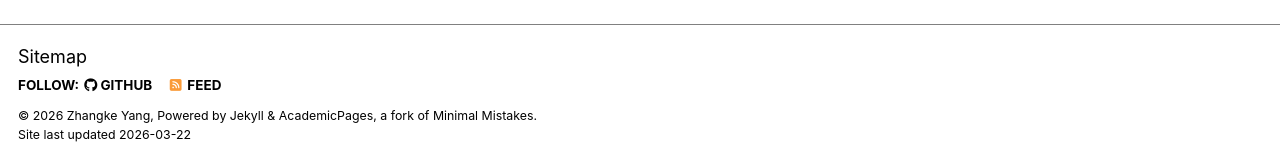
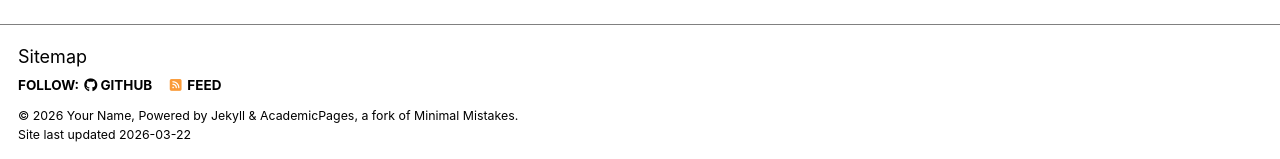
Before and after one commit to zkyang16/zkyang16.github.io, a Jekyll site: the page built from _pages/about.md, in a window 1280 px wide and 900 px high, scrolled down 2720 px. Shown: the part 738-897 px from the top of the window. Built offline with Jekyll 4.4.1, drawn with Linux system fonts in a browser that asks for light colours; some web fonts are replaced; a script bundle is joined from its source files by our own code; library files that are not in the unit come from our copies.

Commit message:
Update _config.yml

```diff
--- a/_config.yml
+++ b/_config.yml
@@ -11,8 +11,8 @@
 site_theme               : "contrast" # The available themes options are "default", "air", "sunrise", "mint", "dirt" and "contrast"
 title                    : "Welcom to Zhangke Yang's Homepage!"
 title_separator          : "-"
-name                     : &name "Zhangke Yang"
-description              : &description "Research, life, and funs"   # Update this with a general description of your site, this is the default if not overridden by a page
+name                     : &name "Your Name"
+description              : &description "Your Name's academic portfolio"   # Update this with a general description of your site, this is the default if not overridden by a page
 url                      : https://academicpages.github.io # The base hostname & protocol for your site e.g. "https://[your GitHub username].github.io",
                                                            # or if you already have some other page hosted on Github then use "https://[your GitHub username].github.io/[Your Repo Name]"
 baseurl                  : "" # the subpath of your site, e.g. "/blog"
```
